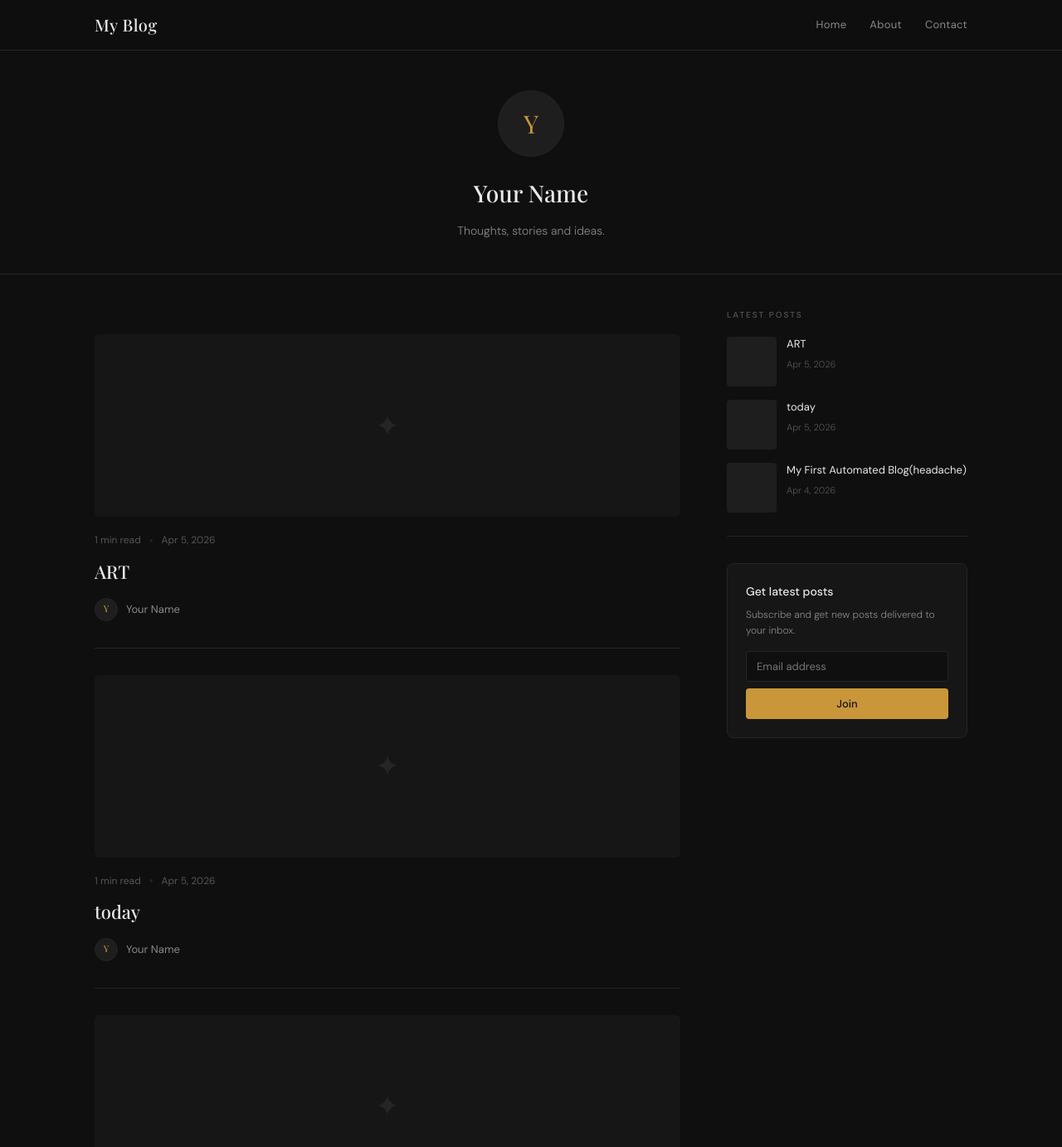
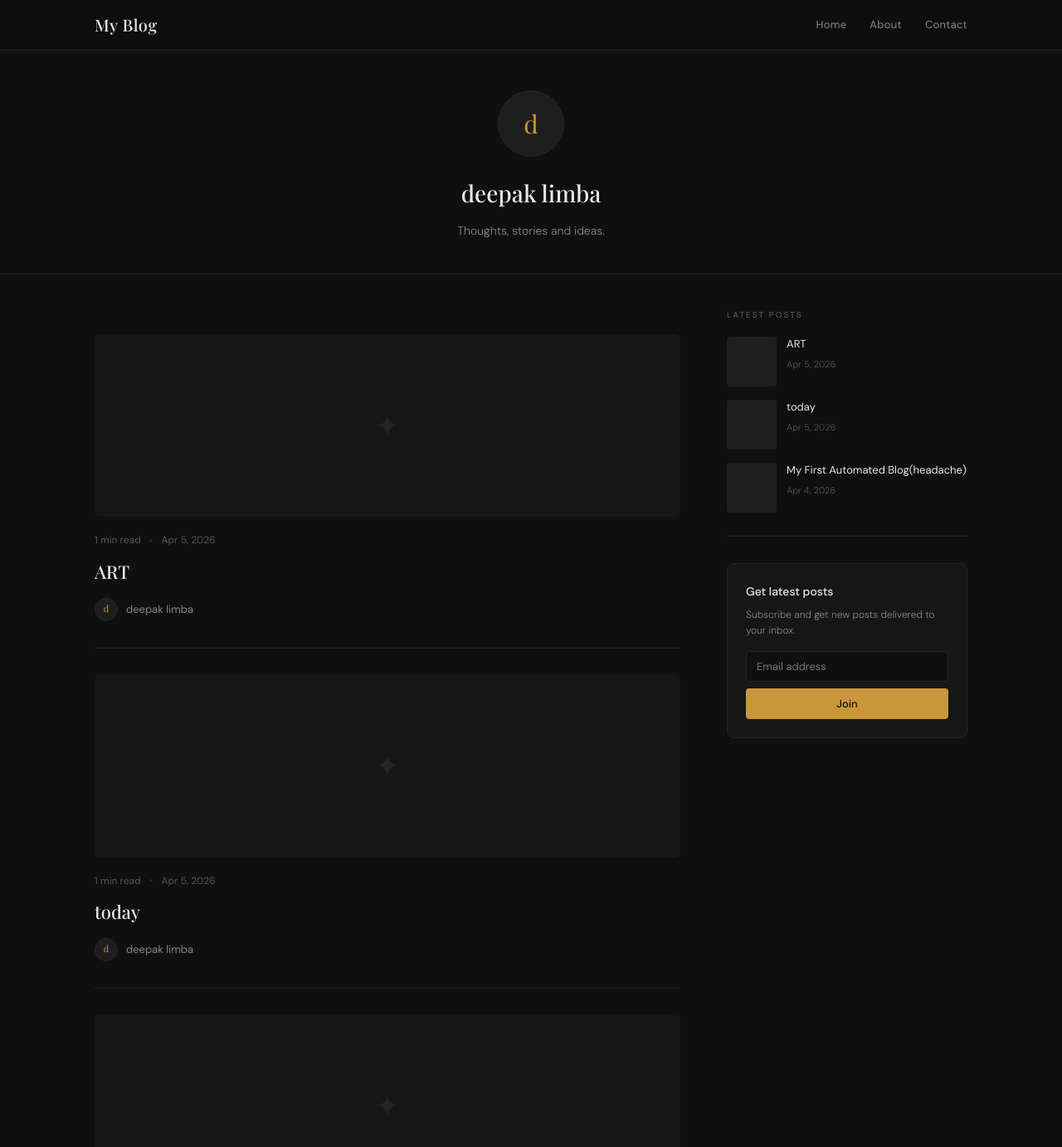
Before and after one commit to limbahubgit/limbahubgit.github.io, a Jekyll site: the page built from index.md, in a window 1280 px wide and 1400 px high. Shown: the top 1383 px of the window at 83% size. Built offline with Jekyll 4.4.1, drawn with Linux system fonts in a browser that asks for light colours; some of the changed text lies outside the part shown.

Commit message:
Update _config.yml

```diff
--- a/_config.yml
+++ b/_config.yml
@@ -1,6 +1,6 @@
 title: "My Blog"
 description: "Thoughts, stories and ideas."
-author: "Your Name"
+author: "deepak limba"
 url: "https://limbahubgit.github.io"
 baseurl: ""
 future: true
```
